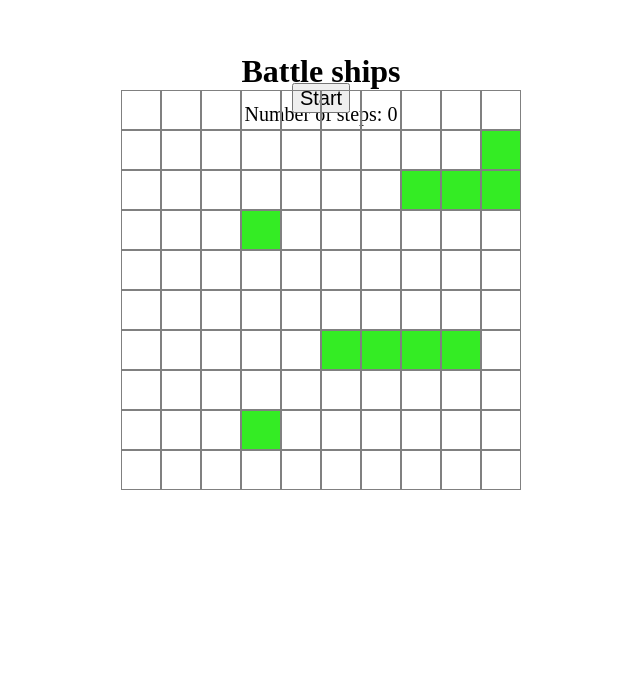
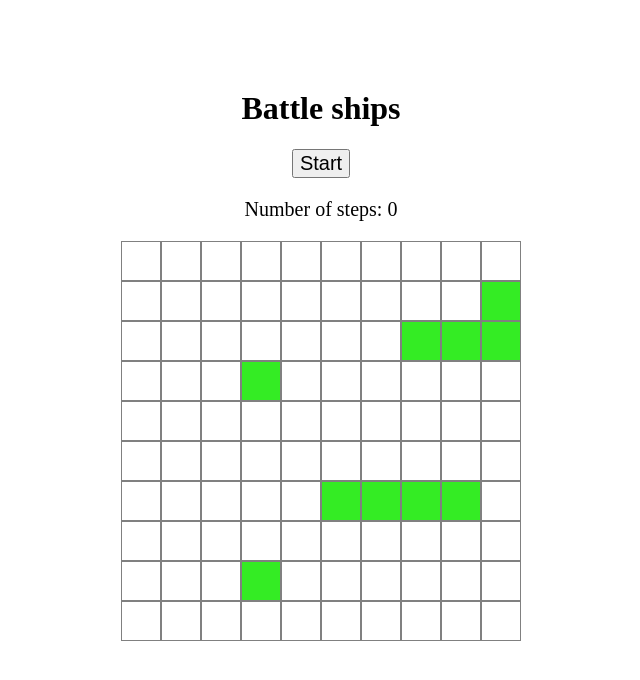
Before and after one commit to MrEnline/battleship-react, a React (Create React App) app: page / in a window 1280 px wide. Shown: the part 110-790 px from the top of the page, without its empty margins (319-959 px from the left). Built offline with nearby package versions, Linux system fonts and the light colour scheme.

Commit message:
styles and layout done

```diff
--- a/package.json
+++ b/package.json
@@ -29,7 +29,9 @@
     "eslintConfig": {
         "extends": [
             "react-app",
-            "react-app/jest"
+            "react-app/jest",
+            "airbnb/base",
+            "plugin:prettier/recommended"
         ]
     },
     "browserslist": {
--- a/src/App.tsx
+++ b/src/App.tsx
@@ -17,7 +17,6 @@ const App = () => {
     return (
         <div>
             <Header />
-            <CountSteps stateCells={stateCells} />
             <Buttons
                 runGame={runGame}
                 onStartGame={setRunGame}
@@ -28,6 +27,7 @@ const App = () => {
                 onRetryGame={setRetryGame}
                 setCoordShips={setCoordShips}
             />
+            <CountSteps stateCells={stateCells} />
             <Field
                 stateCells={stateCells}
                 coordShips={coordShips}
--- a/src/components/buttons/Button.tsx
+++ b/src/components/buttons/Button.tsx
@@ -2,29 +2,23 @@ import { FC } from "react";
 import { useInterval } from "../hooks/useInterval";
 import { runNextStep } from "../../utils/RunNextStep";
 import { DELAY } from "../../utils/Constants";
-import styles from "./Button.module.css";
+import styles from "./Buttons.module.css";
 import { StateCellsProp } from "../../utils/Types";
-import { generateShips } from "../../utils/Init";
+import RetryButton from "./RetryButton";
+import RunStopButton from "./RunStopButton";
 
-interface TypePropsRunStopButton {
+interface TypesProps {
     runGame: boolean;
     onStartGame: (runGame: boolean) => void;
-}
-
-interface TypePropsRetryButton {
     retryGame: boolean;
     onRetryGame: (retryGame: boolean) => void;
     setStateCells: (obj: {}) => void;
     setCoordShips: (obj: {}) => void;
-}
-
-interface TypeProps extends TypePropsRunStopButton, TypePropsRetryButton {
     stateCells: StateCellsProp;
-
     coordShips: StateCellsProp;
 }
 
-const Buttons: FC<TypeProps> = ({
+const Buttons: FC<TypesProps> = ({
     runGame,
     onStartGame,
     stateCells,
@@ -54,37 +48,4 @@ const Buttons: FC<TypeProps> = ({
     return <div className={styles.buttons}>{activeButton}</div>;
 };
 
-const RunStopButton: FC<TypePropsRunStopButton> = ({
-    runGame,
-    onStartGame,
-}) => {
-    return (
-        <>
-            <button onClick={() => onStartGame(!runGame)}>
-                {runGame ? "Stop" : "Start"}
-            </button>
-        </>
-    );
-};
-
-const RetryButton: FC<TypePropsRetryButton> = ({
-    retryGame,
-    onRetryGame,
-    setStateCells,
-    setCoordShips,
-}) => {
-    const handleGenerateNewGame = () => {
-        onRetryGame(!retryGame);
-        setStateCells({});
-        setCoordShips(generateShips());
-    };
-
-    return (
-        <>
-            <div className={styles.resultgame}>THE GAME IS OVER</div>
-            <button onClick={handleGenerateNewGame}>Retry</button>
-        </>
-    );
-};
-
 export default Buttons;
--- a/src/components/buttons/Button.module.css
+++ b/src/components/buttons/Buttons.module.css
@@ -1,12 +1,12 @@
 .buttons {
     display: flex;
-    width: 300px;
+    width: 400px;
     height: 30px;
     justify-content: space-around;
-    position: fixed;
-    top: 26%;
-    left: 50%;
-    transform: translate(-50%, -50%);
+    align-items: center;
+    margin-top: 20px;
+    margin-left: auto;
+    margin-right: auto;
 }
 
 button {
--- /dev/null
+++ b/src/components/buttons/RetryButton.tsx
@@ -0,0 +1,32 @@
+import { FC } from "react";
+import styles from "./Buttons.module.css";
+import { generateShips } from "../../utils/Init";
+
+interface TypesPropsRetryButton {
+    retryGame: boolean;
+    onRetryGame: (retryGame: boolean) => void;
+    setStateCells: (obj: {}) => void;
+    setCoordShips: (obj: {}) => void;
+}
+
+const RetryButton: FC<TypesPropsRetryButton> = ({
+    retryGame,
+    onRetryGame,
+    setStateCells,
+    setCoordShips,
+}) => {
+    const handleGenerateNewGame = () => {
+        onRetryGame(!retryGame);
+        setStateCells({});
+        setCoordShips(generateShips());
+    };
+
+    return (
+        <>
+            <div className={styles.resultgame}>THE GAME IS OVER</div>
+            <button onClick={handleGenerateNewGame}>Retry</button>
+        </>
+    );
+};
+
+export default RetryButton;
--- /dev/null
+++ b/src/components/buttons/RunStopButton.tsx
@@ -0,0 +1,21 @@
+import { FC } from "react";
+
+interface TypesPropsRunStopButton {
+    runGame: boolean;
+    onStartGame: (runGame: boolean) => void;
+}
+
+const RunStopButton: FC<TypesPropsRunStopButton> = ({
+    runGame,
+    onStartGame,
+}) => {
+    return (
+        <>
+            <button onClick={() => onStartGame(!runGame)}>
+                {runGame ? "Stop" : "Start"}
+            </button>
+        </>
+    );
+};
+
+export default RunStopButton;
--- a/src/components/countSteps/CountSteps.module.css
+++ b/src/components/countSteps/CountSteps.module.css
@@ -1,7 +1,9 @@
 .numbersteps {
-    position: fixed;
+    display: block;
+    text-align: center;
     font-size: 20px;
-    top: 28%;
-    left: 50%;
-    transform: translate(-50%, -50%);
+    width: 400px;
+    margin-left: auto;
+    margin-right: auto;
+    margin-top: 20px;
 }
--- a/src/components/countSteps/CountSteps.tsx
+++ b/src/components/countSteps/CountSteps.tsx
@@ -2,7 +2,11 @@ import { FC } from "react";
 import styles from "./CountSteps.module.css";
 import { StateCellsProp } from "../../utils/Types";
 
-const CountSteps: FC<StateCellsProp> = ({ stateCells }) => {
+interface TypesProps {
+    stateCells: StateCellsProp;
+}
+
+const CountSteps: FC<TypesProps> = ({ stateCells }) => {
     return (
         <div className={styles.numbersteps}>
             Number of steps: {Object.keys(stateCells).length}
--- a/src/components/field/Field.module.css
+++ b/src/components/field/Field.module.css
@@ -1,10 +1,9 @@
 .field {
     display: flex;
     flex-wrap: wrap;
-    position: fixed;
-    top: 50%;
-    left: 50%;
-    transform: translate(-50%, -50%);
+    margin-left: auto;
+    margin-right: auto;
+    margin-top: 20px;
 }
 
 .cells {
--- a/src/components/field/Field.tsx
+++ b/src/components/field/Field.tsx
@@ -4,7 +4,7 @@ import styles from "./Field.module.css";
 import classNames from "classnames";
 import { StateCellsProp } from "../../utils/Types";
 
-interface FieldProps {
+interface TypesProps {
     stateCells: StateCellsProp;
     coordShips: StateCellsProp;
     onRunGame: (obj: boolean) => void;
@@ -12,7 +12,7 @@ interface FieldProps {
     onRetryGame: (obj: boolean) => void;
 }
 
-const Field: FC<FieldProps> = ({
+const Field: FC<TypesProps> = ({
     stateCells,
     coordShips,
     onRunGame,
--- a/src/components/header/Header.module.css
+++ b/src/components/header/Header.module.css
@@ -1,6 +1,8 @@
 .namegame {
-    position: fixed;
-    top: 20%;
-    left: 50%;
-    transform: translate(-50%, -50%);
+    display: block;
+    width: 400px;
+    text-align: center;
+    margin-left: auto;
+    margin-right: auto;
+    margin-top: 200px;
 }
--- a/src/utils/Init.ts
+++ b/src/utils/Init.ts
@@ -11,7 +11,7 @@ export const generateShips = () => {
         LimitsDirections.Max,
         LimitsDirections.Min,
     );
-    let shipL: Array<string> = [];
+    let shipL: string[] = [];
     let coordXEndElem: number = 1;
     let coordYEndElem: number = 1;
     switch (directShip) {
@@ -48,13 +48,13 @@ export const generateShips = () => {
     );
 
     let blockCellsSet = new Set(neighBorsShipL);
-    let blockCells: Array<string> = [];
+    let blockCells: string[] = [];
 
     blockCellsSet.forEach((value) => {
         blockCells.push(value);
     });
 
-    let shipI: Array<string> = [];
+    let shipI: string[] = [];
     coordHeadCell = generateRandomCoord();
 
     let isGenerateCoordShipI: boolean = true;
```
